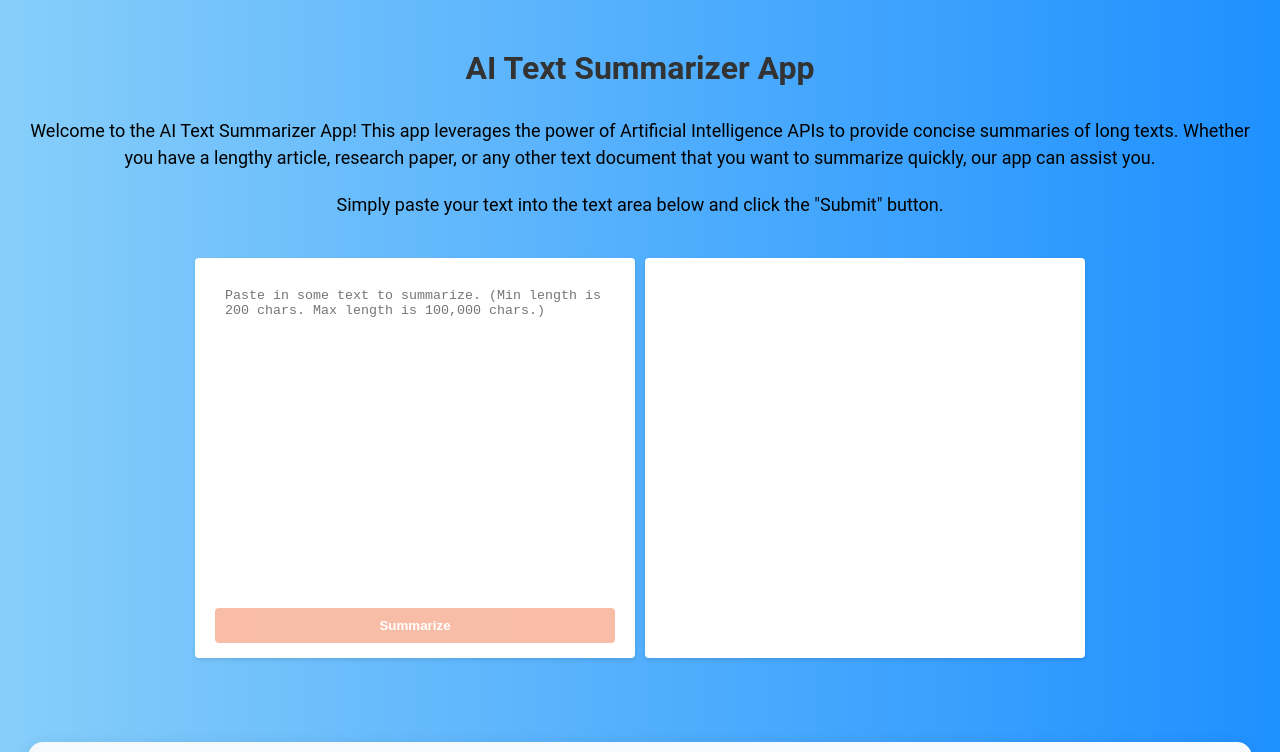
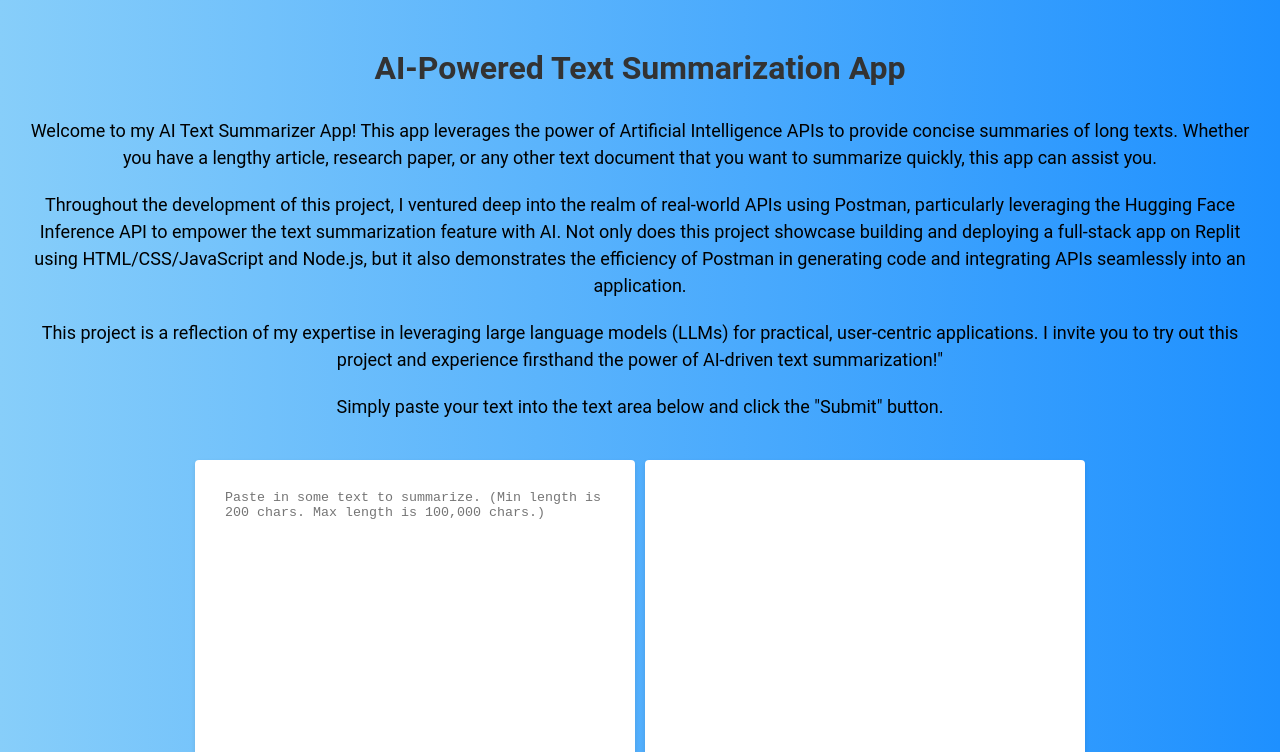
Before and after one commit to AkhilGurrapu/AI-Text-Summarizer-App, a website: page docs/index.html in a window 1280 px wide. Shown: the top 752 px of the page. Drawn offline with Linux system fonts and the light colour scheme.

Commit message:
Update index.html

```diff
--- a/docs/index.html
+++ b/docs/index.html
@@ -10,8 +10,14 @@
 
   </head>
   <body>
-    <h1>AI Text Summarizer App</h1>
-    <p> Welcome to the AI Text Summarizer App! This app leverages the power of Artificial Intelligence APIs to provide concise summaries of long texts. Whether you have a lengthy article, research paper, or any other text document that you want to summarize quickly, our app can assist you. </p>
+    <h1>AI-Powered Text Summarization App</h1>
+    <p> Welcome to my AI Text Summarizer App! This app leverages the power of Artificial Intelligence APIs to provide concise summaries of long texts. Whether you have a lengthy article, research paper, or any other text document that you want to summarize quickly, this app can assist you. </p>
+    <p>
+      Throughout the development of this project, I ventured deep into the realm of real-world APIs using Postman, particularly leveraging the Hugging Face Inference API to empower the text summarization feature with AI. Not only does this project showcase building and deploying a full-stack app on Replit using HTML/CSS/JavaScript and Node.js, but it also demonstrates the efficiency of Postman in generating code and integrating APIs seamlessly into an application.
+    </p>
+    <p>
+      This project is a reflection of my expertise in leveraging large language models (LLMs) for practical, user-centric applications. I invite you to try out this project and experience firsthand the power of AI-driven text summarization!"
+    </p>
     <p> Simply paste your text into the text area below and click the "Submit" button. </p>
     <div class="container">
       <div class="text-box">
```
